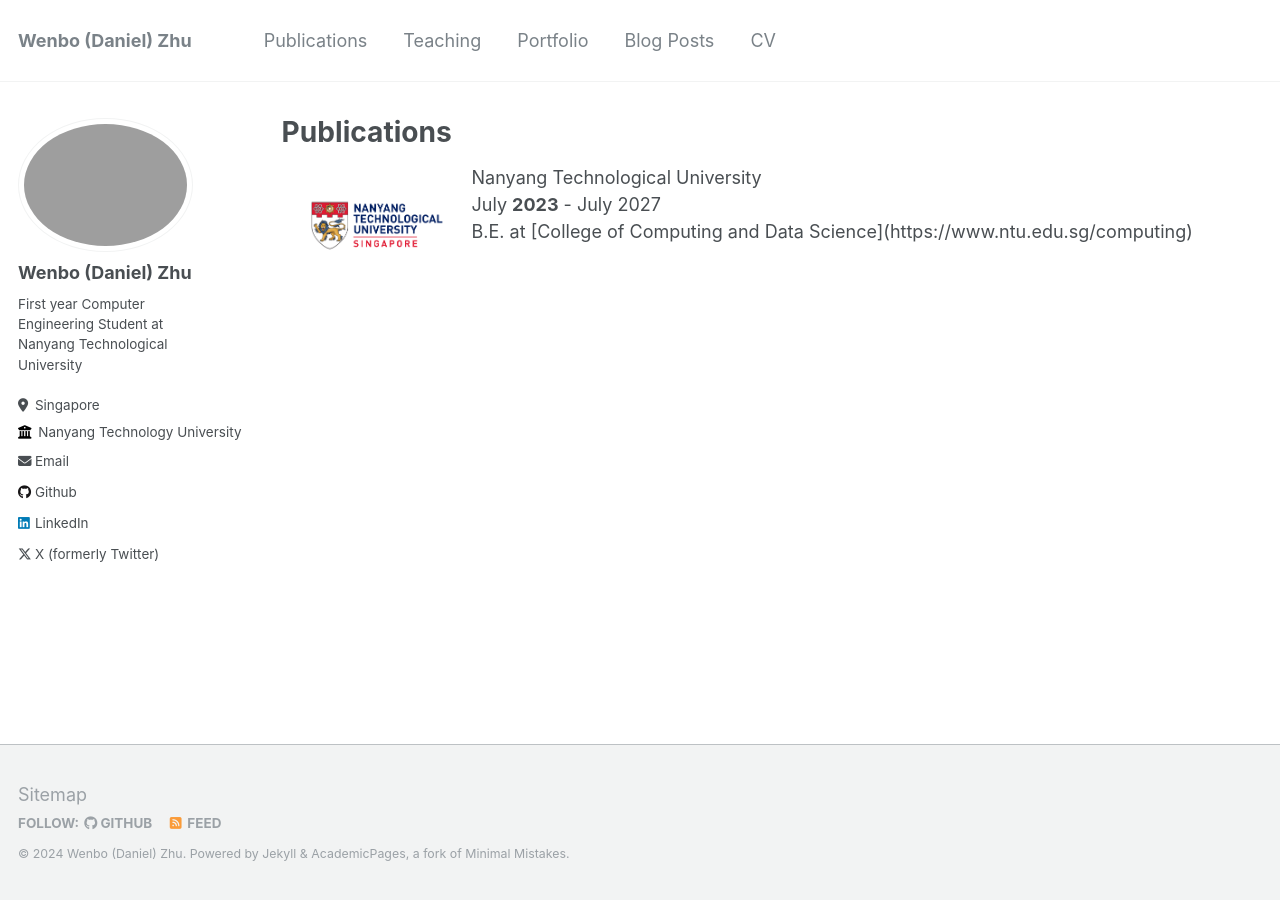
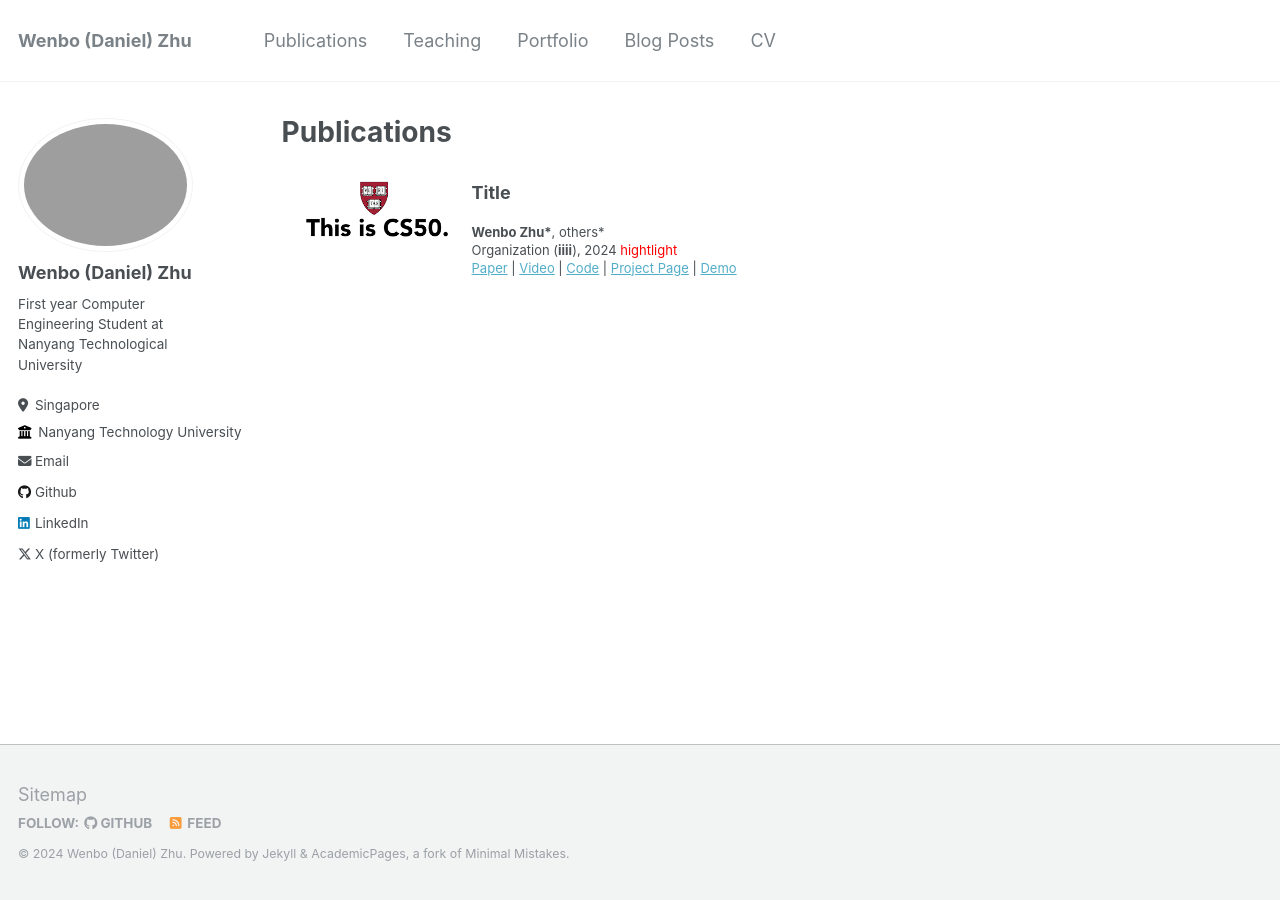
Before and after one commit to mendax1234/mendax1234.github.io, a Jekyll site: the page built from _pages/publications.md, in a window 1280 px wide. Built offline with Jekyll 4.4.1, drawn with Linux system fonts in a browser that asks for light colours.

Commit message:
Update templates

```diff
--- a/_pages/publications.md
+++ b/_pages/publications.md
@@ -17,9 +17,17 @@ author_profile: true
 {% endfor %}
 -->
 
-<dl>
-    <dt><img style="float: left; margin:5px 10px" width="170" height="160" hspace="10" src="/images/education/NTU.png"></dt>
-    <dt>Nanyang Technological University</dt>
-    <dd>July <strong>2023</strong> - July 2027</dd>
-    <dd>B.E. at [College of Computing and Data Science](https://www.ntu.edu.sg/computing)</dd>
-</dl>
+<img style="float: left; margin:5px 10px" src="/images/posts/Harvard-CS50.png" width="170" height="160">
+### Title
+<p style="line-height:1.0">
+<font size="2">
+<strong>Wenbo Zhu*</strong>, others* <br />
+Organization (<strong>iiii</strong>), 2024 <span style="color:red">hightlight</span><br />
+<a href="https://www.google.com">Paper</a> |
+<a href="https://www.google.com">Video</a> |
+<a href="https://www.google.com">Code</a> |
+<a href="https://www.google.com">Project Page</a> |
+<a href="https://www.google.com">Demo</a>
+<br />
+</font>
+</p>
```
Also changed, not shown: _pages/portfolio.html (+14 -6 lines).
